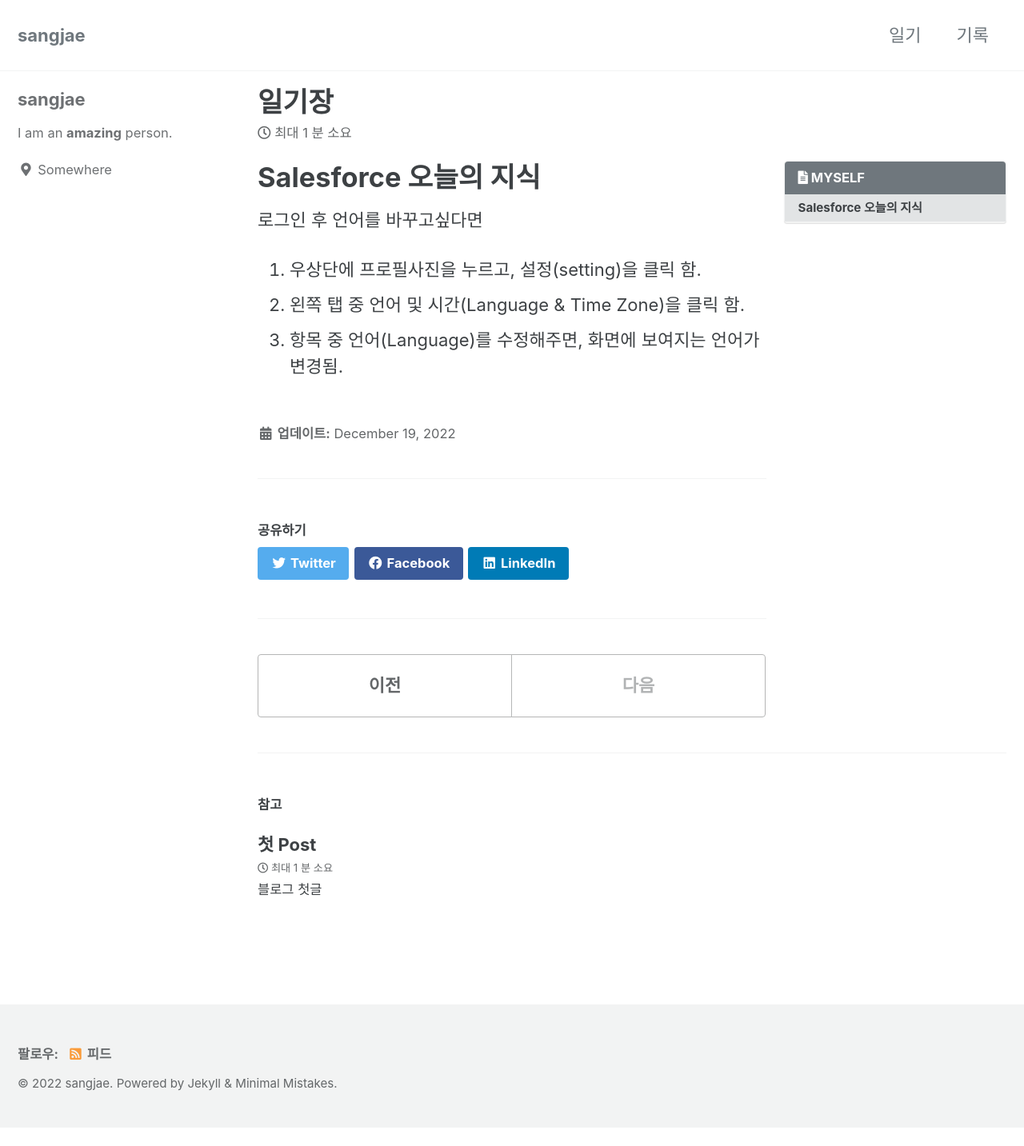
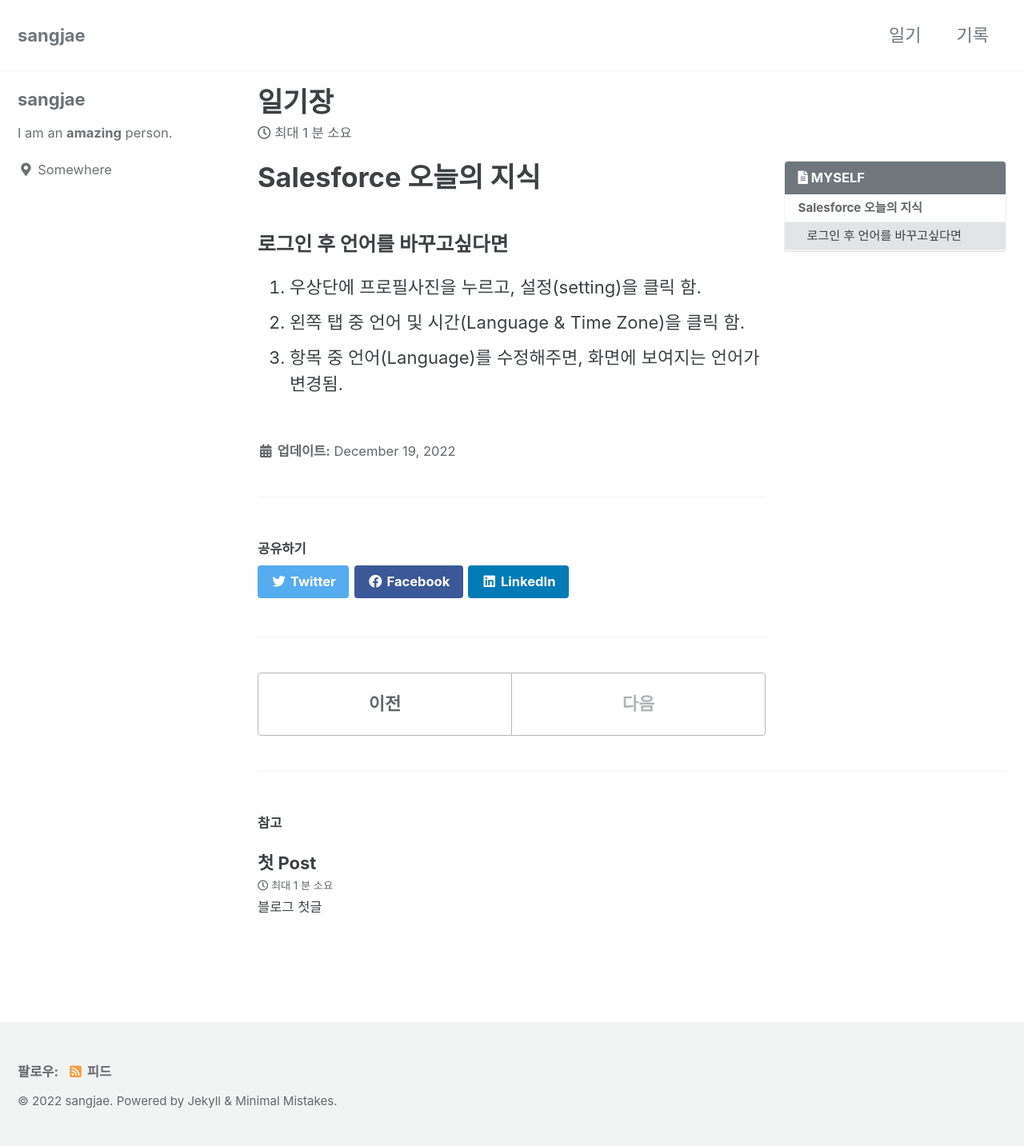
Before and after one commit to sangjae/SangJae.github.io, a Jekyll site: the page built from _posts/2022-12-19-Salesforce-1.md, in a window 1280 px wide. Shown: the whole page at 80% size. Built offline with Jekyll 4.4.1, drawn with Linux system fonts in a browser that asks for light colours; cached includes are drawn as plain includes; before the commit the page ends 1410 px from its top, so only the background shows below that.

Commit message:
수정한번

```diff
--- a/_posts/2022-12-19-Salesforce-1.md
+++ b/_posts/2022-12-19-Salesforce-1.md
@@ -7,7 +7,7 @@
 ---
 # **Salesforce 오늘의 지식**
 
-로그인 후 언어를 바꾸고싶다면
+### 로그인 후 언어를 바꾸고싶다면
 
 1. 우상단에 프로필사진을 누르고, 설정(setting)을 클릭 함.
 2. 왼쪽 탭 중 언어 및 시간(Language & Time Zone)을 클릭 함.
```
